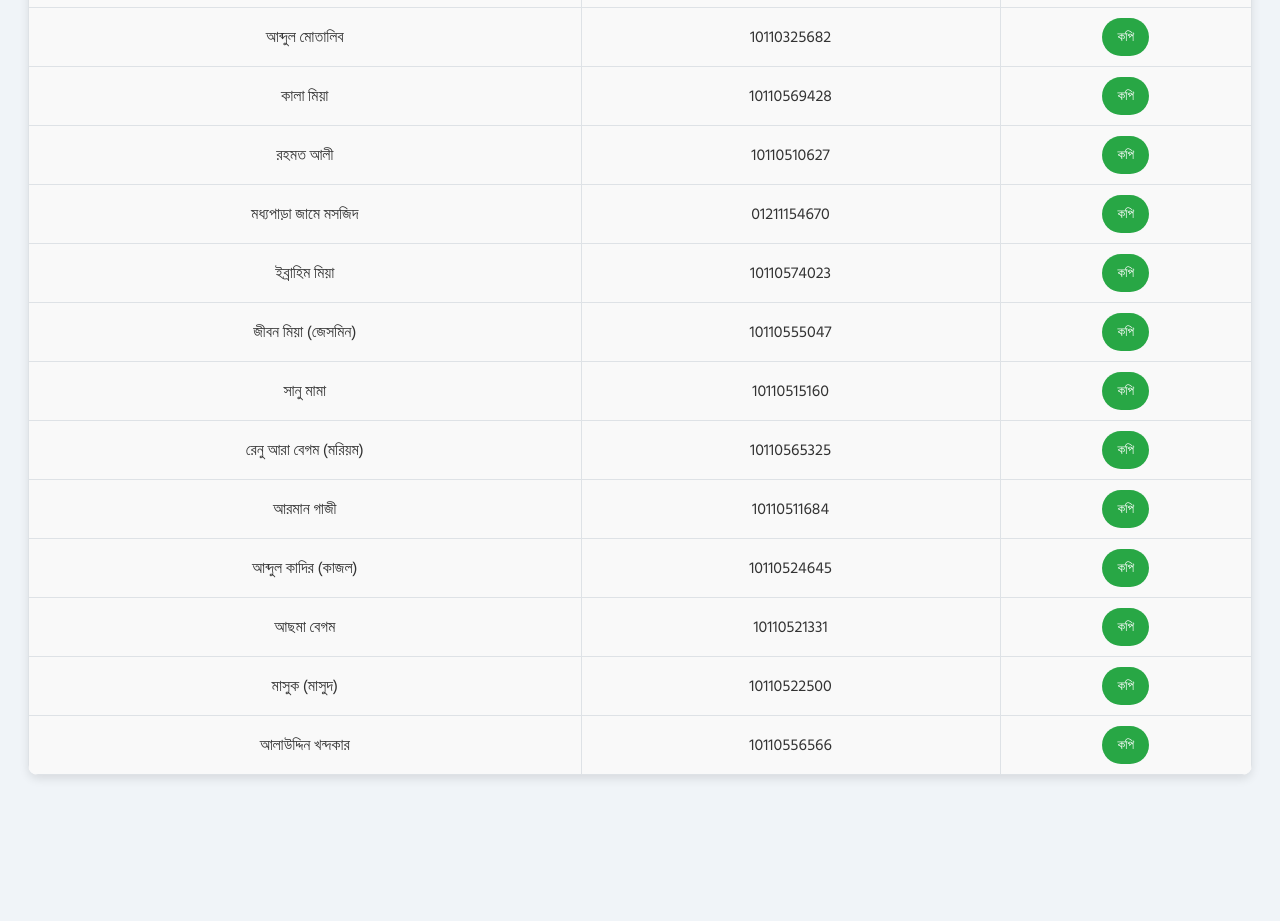
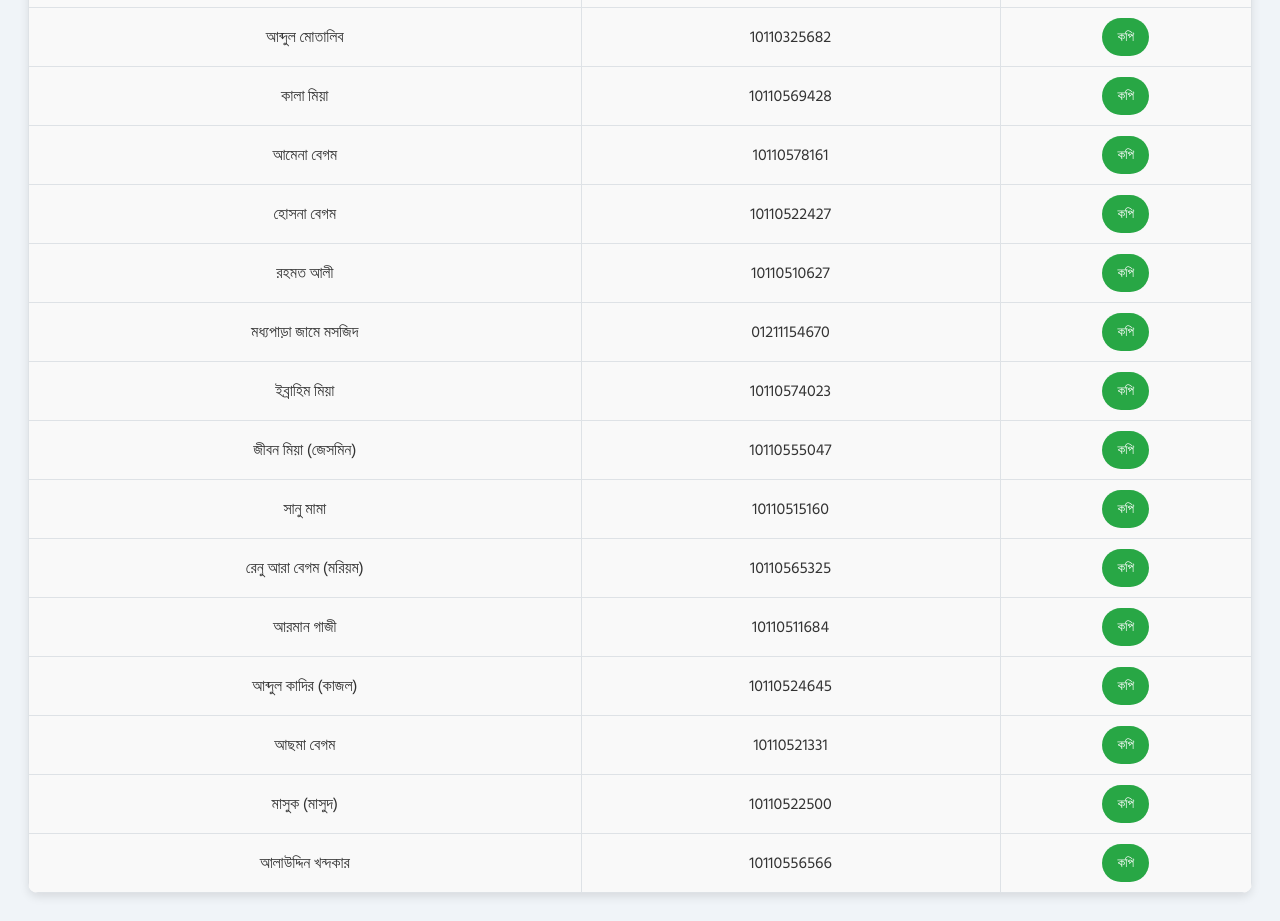
Before and after one commit to sarowarh94/BPDB, a plain HTML site: page index.html in a window 1280 px wide. Shown: the part 1162-2083 px from the top of the page. Before the commit the page ends 1965 px from the top, so only its background shows below. Drawn offline with Linux system fonts and the light colour scheme.

Commit message:
Update index.html

```diff
--- a/index.html
+++ b/index.html
@@ -186,6 +186,16 @@
                 <td><button class="copy-button" onclick="copyToClipboard('10110569428')">কপি</button></td>
             </tr>
             <tr>
+                <td>আমেনা বেগম</td>
+                <td>10110578161</td>
+                <td><button class="copy-button" onclick="copyToClipboard('10110578161')">কপি</button></td>
+            </tr>
+            <tr>
+                <td>হোসনা বেগম</td>
+                <td>10110522427</td>
+                <td><button class="copy-button" onclick="copyToClipboard('10110522427')">কপি</button></td>
+            </tr>
+            <tr>
                 <td>রহমত আলী</td>
                 <td>10110510627</td>
                 <td><button class="copy-button" onclick="copyToClipboard('10110510627')">কপি</button></td>
```
